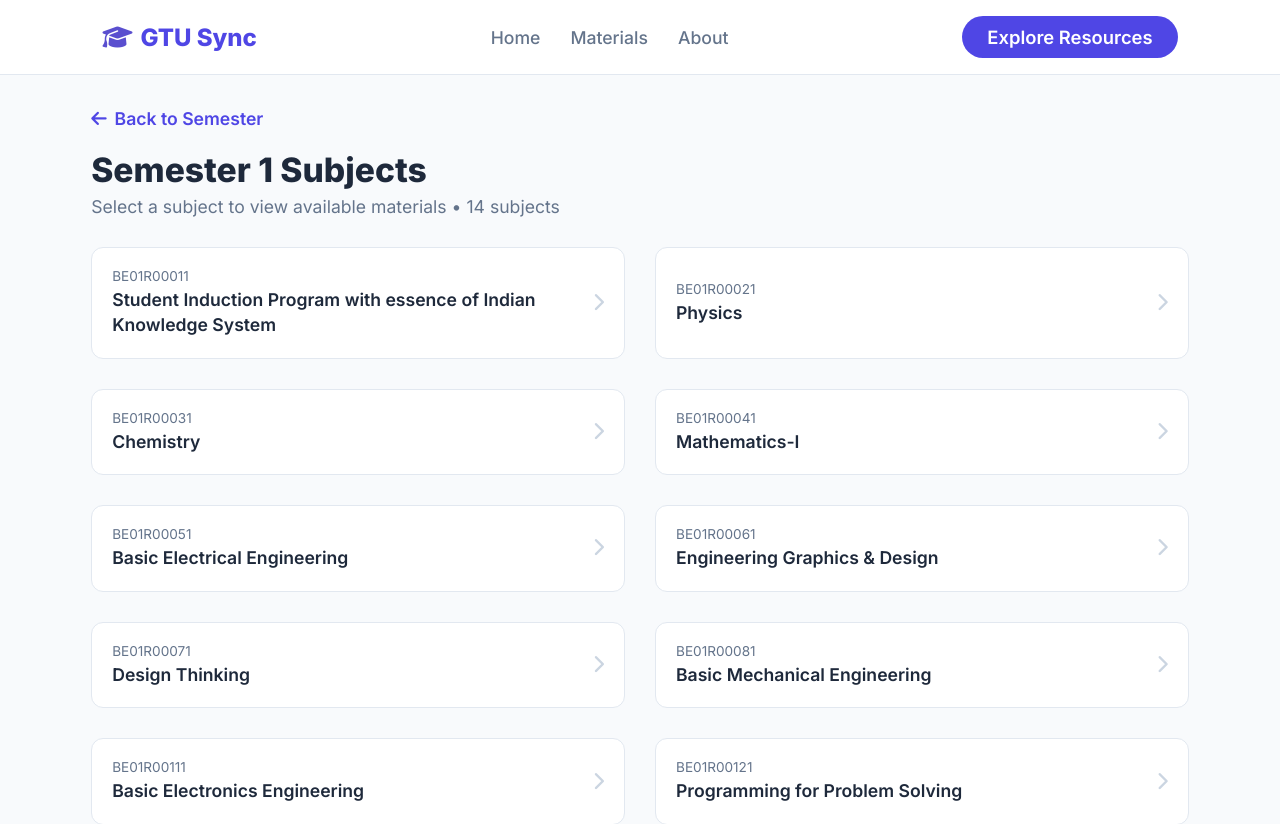
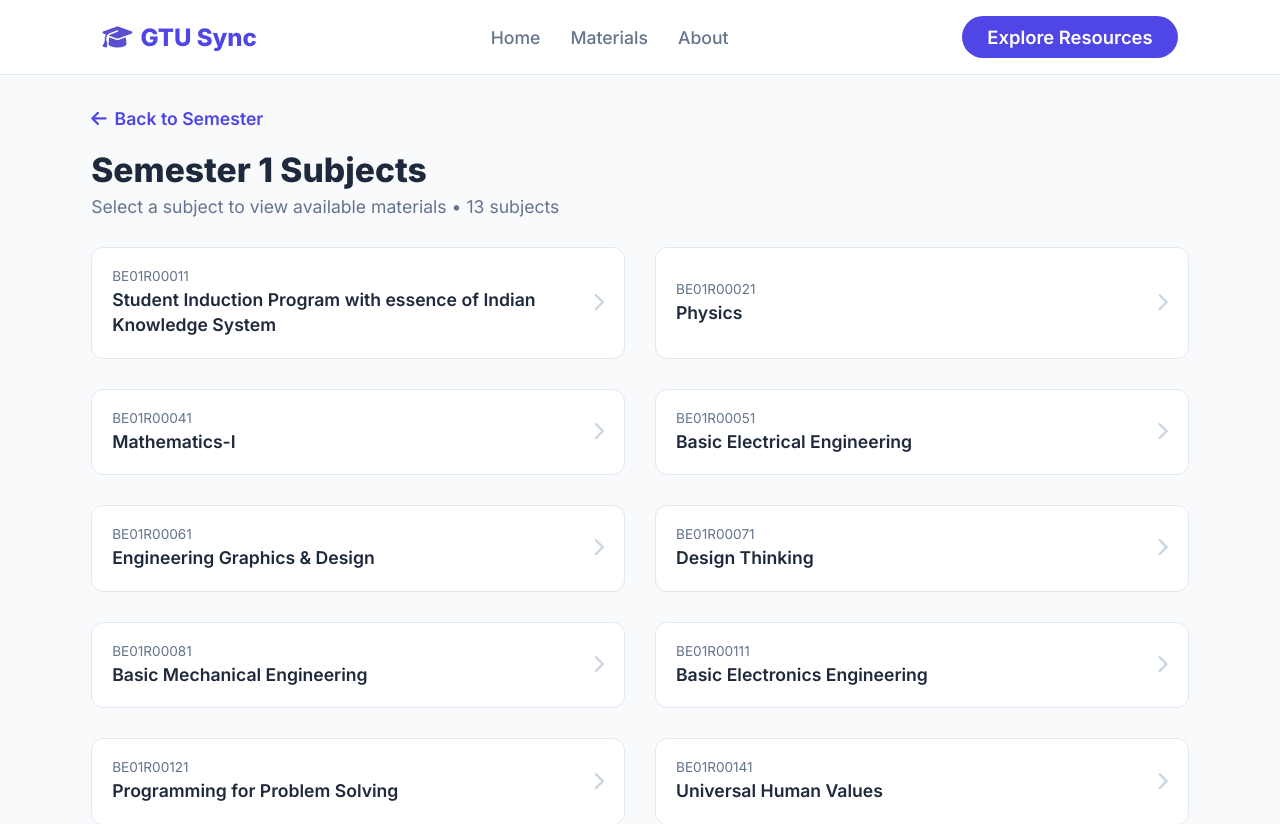
Before and after one commit to Nensi0910/gtu-sync, a React (Create React App) app: page /#/semester/1 in a window 1280 px wide. Shown: the top 824 px of the page. Built offline with nearby package versions, Linux system fonts and the light colour scheme.

Commit message:
Update subjects.js file

```diff
--- a/src/data/subjects.js
+++ b/src/data/subjects.js
@@ -4,7 +4,7 @@ const subjectsData = {
       code: 'BE01R00011',
       name: 'Student Induction Program with essence of Indian Knowledge System',
       links: {
-        notes: '',        // <-- paste link
+        notes: 'https://drive.google.com/drive/folders/1v6SLR0vDaj1FfgjN9SAlYmz66k53jNQ2?usp=drive_link',        // <-- paste link
         youtube: '',
         pyq: '',
         syllabus: 'https://drive.google.com/drive/u/4/folders/1SkXhwlx52RioyFUlR6ipOvo-ncsTEs8C',
@@ -24,18 +24,18 @@ const subjectsData = {
         books: 'https://drive.google.com/drive/folders/16ygcRfs3eYL51Qj2mSWhnXaVvmUIO4EK?usp=drive_link',
       }
     },
-    {
-      code: 'BE01R00031',
-      name: 'Chemistry',
-      links: {
-        notes: 'coming-soon',
-        youtube: 'coming-soon',
-        pyq: 'https://drive.google.com/drive/folders/1oVUXaXiP6GcisQR2LtLZlIwpKu5I0UGv?usp=drive_link',
-        syllabus: 'https://drive.google.com/file/d/19sbu5EE5311rF_fvphvxn7f3-I09xMUY/view?usp=drive_link',
-        ppts: 'coming-soon',
-        books: 'coming-soon',
-      }
-    },
+    // {
+    //   code: 'BE01R00031',
+    //   name: 'Chemistry',
+    //   links: {
+    //     notes: 'coming-soon',
+    //     youtube: 'coming-soon',
+    //     pyq: 'https://drive.google.com/drive/folders/1oVUXaXiP6GcisQR2LtLZlIwpKu5I0UGv?usp=drive_link',
+    //     syllabus: 'https://drive.google.com/file/d/19sbu5EE5311rF_fvphvxn7f3-I09xMUY/view?usp=drive_link',
+    //     ppts: 'coming-soon',
+    //     books: 'coming-soon',
+    //   }
+    // },
     {
       code: 'BE01R00041',
       name: 'Mathematics-I',
```
